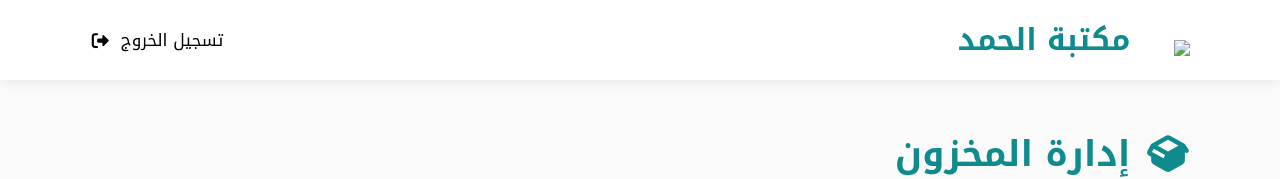
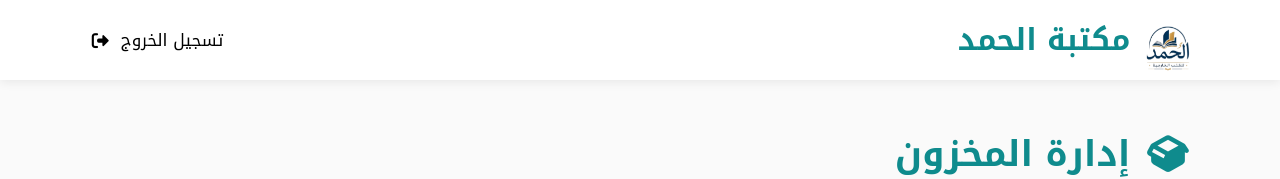
Before and after one commit to Akram-Osama/Alhamd-Library, a website built with Vite: page admin/admin.html in a window 1280 px wide. Shown: the top 179 px of the page. Built offline with nearby package versions, Linux system fonts and the light colour scheme; some packages are replaced by stand-ins of ours; no server answers; the database is empty.

Commit message:
change logo

```diff
--- a/admin/admin.html
+++ b/admin/admin.html
@@ -21,7 +21,7 @@
 
         <div class="logo">
 
-            <img src="../images/logo.png">
+            <img src="../public/images/WhatsApp_Image_2026-07-11_at_5.26.46_PM-removebg-preview.png">
 
             <h2>مكتبة الحمد</h2>
 
```
